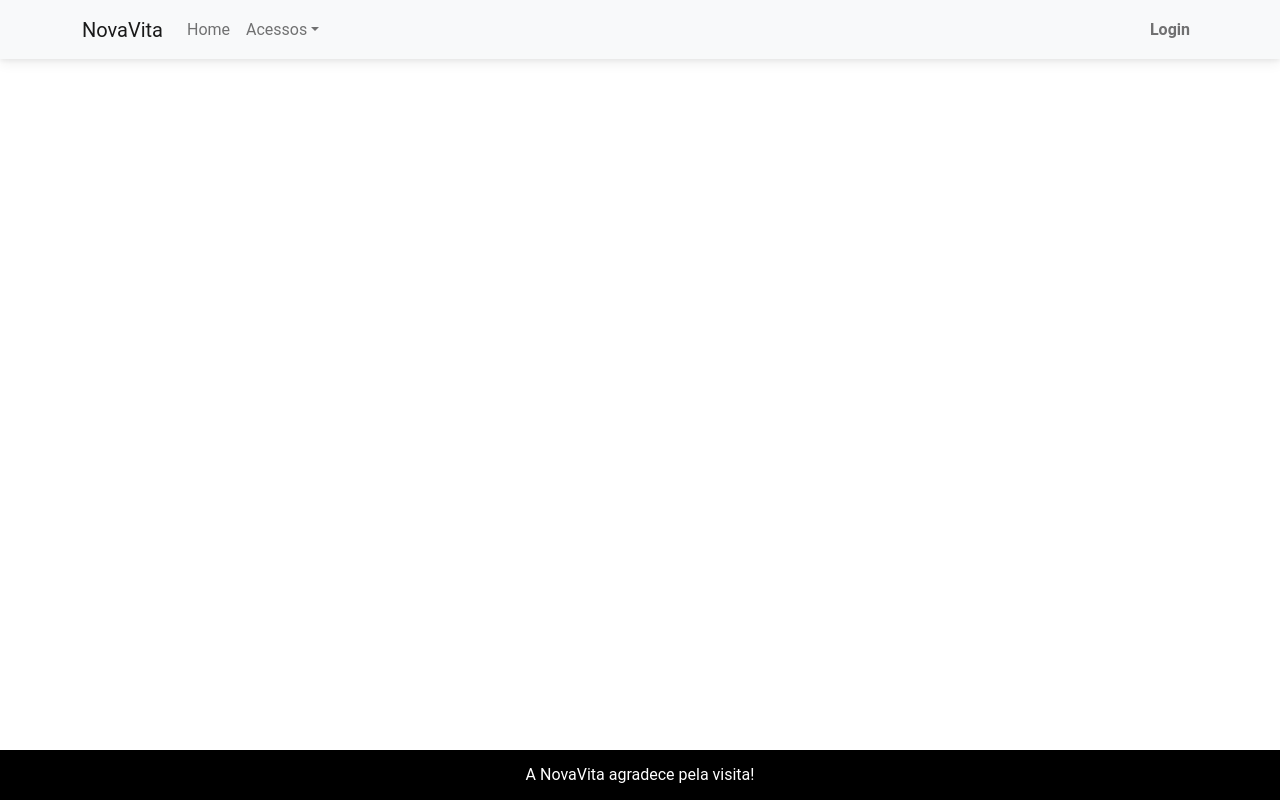
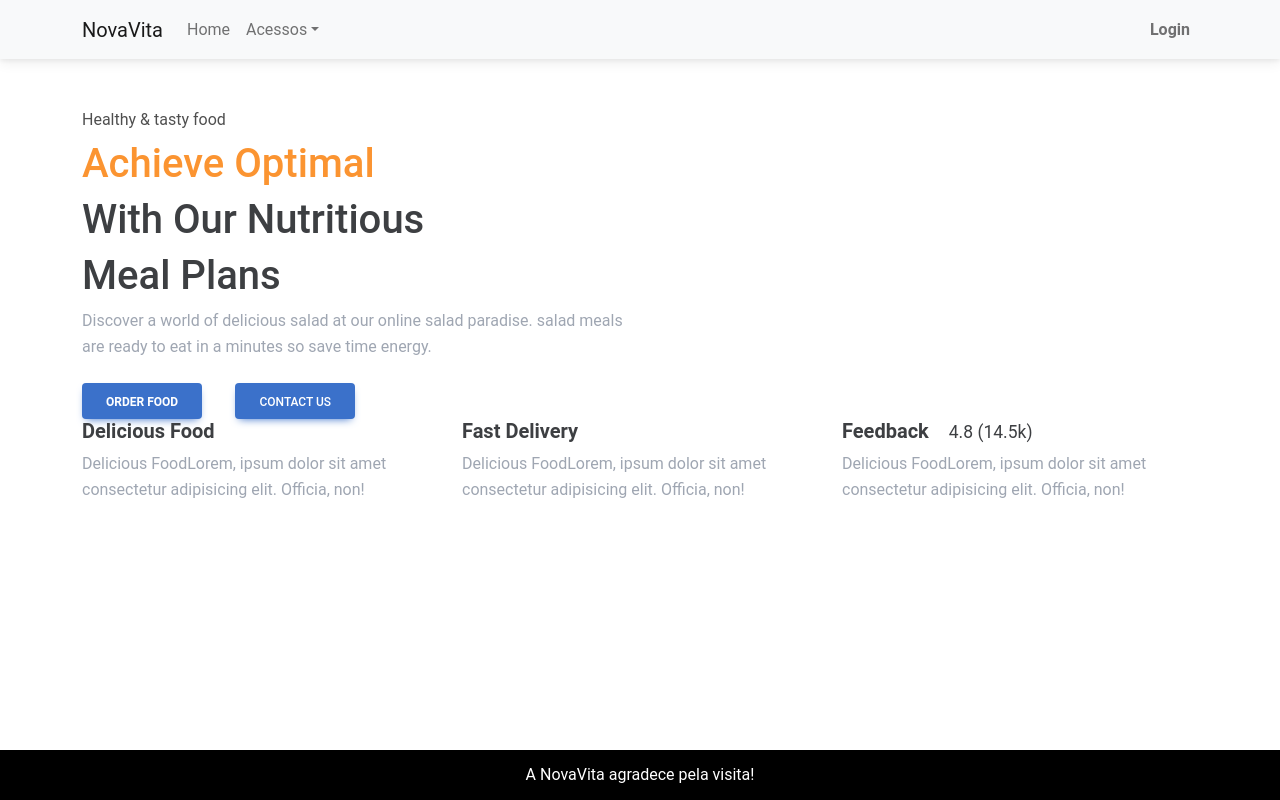
Before and after one commit to NovaVita/FRONT-JS-GS, a React (Vite) app: page / in a window 1280 px wide. Built offline with nearby package versions, Linux system fonts and the light colour scheme.

Commit message:
Começo da landing page

```diff
--- /dev/null
+++ b/src/components/MainHome.jsx
@@ -0,0 +1,90 @@
+import  Row  from 'react-bootstrap/Row';
+import  Container from 'react-bootstrap/Container';
+import  Col  from 'react-bootstrap/Col';
+import  Button from 'react-bootstrap/Button';
+
+export default function MainHome() {
+
+    return(
+        <div className='mt-5'>
+            <Container>
+                <Row>
+                    <Col md={6}>
+                        <div className="head_left">
+                            <span className='h_subTitle'>Healthy & tasty food</span>
+                            <div className="w-75 mt-2 h_title">
+                                <h1 style={{ color: '#FB9431' }}>Achieve Optimal</h1>
+                                <h1 style={{ color: '#3D3F42' }}>With Our Nutritious</h1>
+                                <h1 style={{ color: '#3D3F42' }}>Meal Plans</h1>
+                            </div>
+                            <p className='text-secondary'>
+                                Discover a world of delicious salad at our online salad paradise. salad meals are ready to eat in a minutes so save time energy.
+                            </p>
+                            <div className="d-flex justify-content-between align-items-start w-50 mt-4">
+                                <Button className='bg_login fw-bold border-0'>order food</Button>
+                                <Button className='contact_btn'>contact us</Button>
+                            </div>
+                        </div>
+                    </Col>
+                    <Col md={6}>
+                        <div className="head_right">
+                            <div className="imageContainer d-flex justify-content-end align-items-center shadow-sm rounded">
+                                {/* <img src={head_rightImg} alt="headerr-image" className='head_rightImg' /> */}
+                            </div>
+                        </div>
+                    </Col>
+                </Row>
+
+
+                <Row>
+                <Col md={4}>
+                    <div className="box">
+                    <div className="boxContianer d-flex">
+                        <div className="">
+                        {/* <img src={coock} alt="coock" className='' style={{ width: '90%', height: '100%', objectFit: 'cover' }} /> */}
+                        </div>
+                        <div className="w-100">
+                        <h5 style={{ color: '#3D3F42', fontWeight: 'bold' }}>Delicious Food</h5>
+                        <p className='text-secondary'>Delicious FoodLorem, ipsum dolor sit amet consectetur adipisicing elit. Officia, non!</p>
+                        </div>
+                    </div>
+                    </div>
+                </Col>
+                <Col md={4}>
+                    <div className="box">
+                    <div className="boxContianer d-flex">
+                        <div className="">
+                        {/* <img src={delivery} alt="coock" className='' style={{ width: '90%', height: '100%', objectFit: 'cover' }} /> */}
+                        </div>
+                        <div className="w-100">
+                        <h5 style={{ color: '#3D3F42', fontWeight: 'bold' }}>Fast Delivery</h5>
+                        <p className='text-secondary'>Delicious FoodLorem, ipsum dolor sit amet consectetur adipisicing elit. Officia, non!</p>
+                        </div>
+                    </div>
+                    </div>
+                </Col>
+                <Col md={4}>
+                    <div className="box">
+                    <div className="boxContianer d-flex">
+                        <div className="">
+                        {/* <img src={thumbs} alt="coock" className='' style={{ width: '90%', height: '100%', objectFit: 'cover' }} /> */}
+                        </div>
+                        <div className="w-100">
+                        <h5 style={{ color: '#3D3F42', fontWeight: 'bold' }}>Feedback
+                            <small className='ms-3 fw-normal'>
+                            <i className="fa-solid fa-star starr me-1"></i>
+                            4.8 (14.5k)
+                            </small></h5>
+                        <p className='text-secondary'>Delicious FoodLorem, ipsum dolor sit amet consectetur adipisicing elit. Officia, non!</p>
+                        </div>
+                    </div>
+                    </div>
+                </Col>
+                </Row>
+            </Container>
+        </div>
+
+  )
+
+
+}
--- a/src/routes/Home/Home.jsx
+++ b/src/routes/Home/Home.jsx
@@ -1,10 +1,12 @@
 import Header from '../../components/Header.jsx';
 import Footer from '../../components/Footer.jsx';
+import MainHome from "../../components/MainHome.jsx"
 
 export default function Home(){
     return(
         <>
             <Header/>
+            <MainHome/>
             <Footer/>
         </>
     );
```
